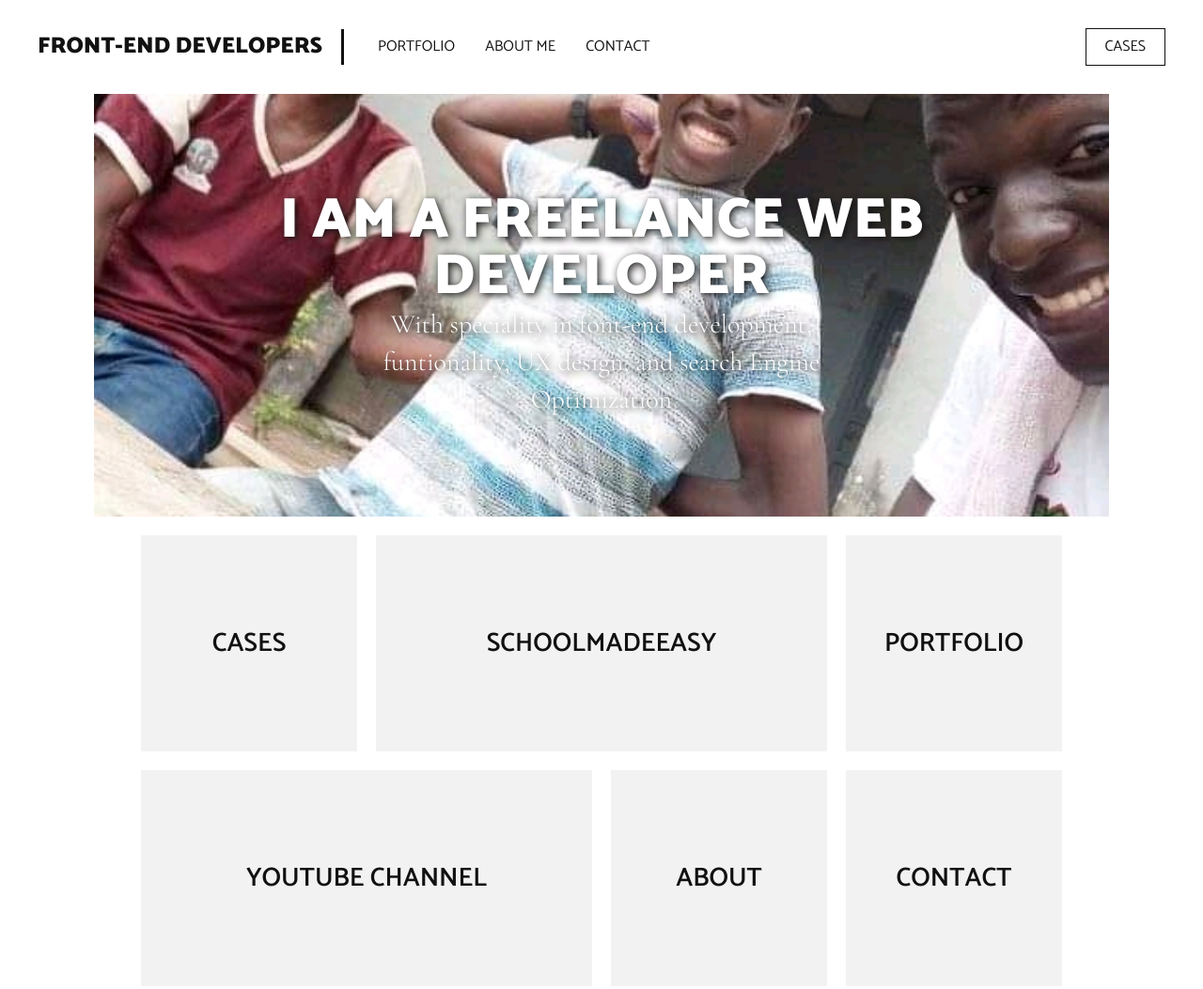
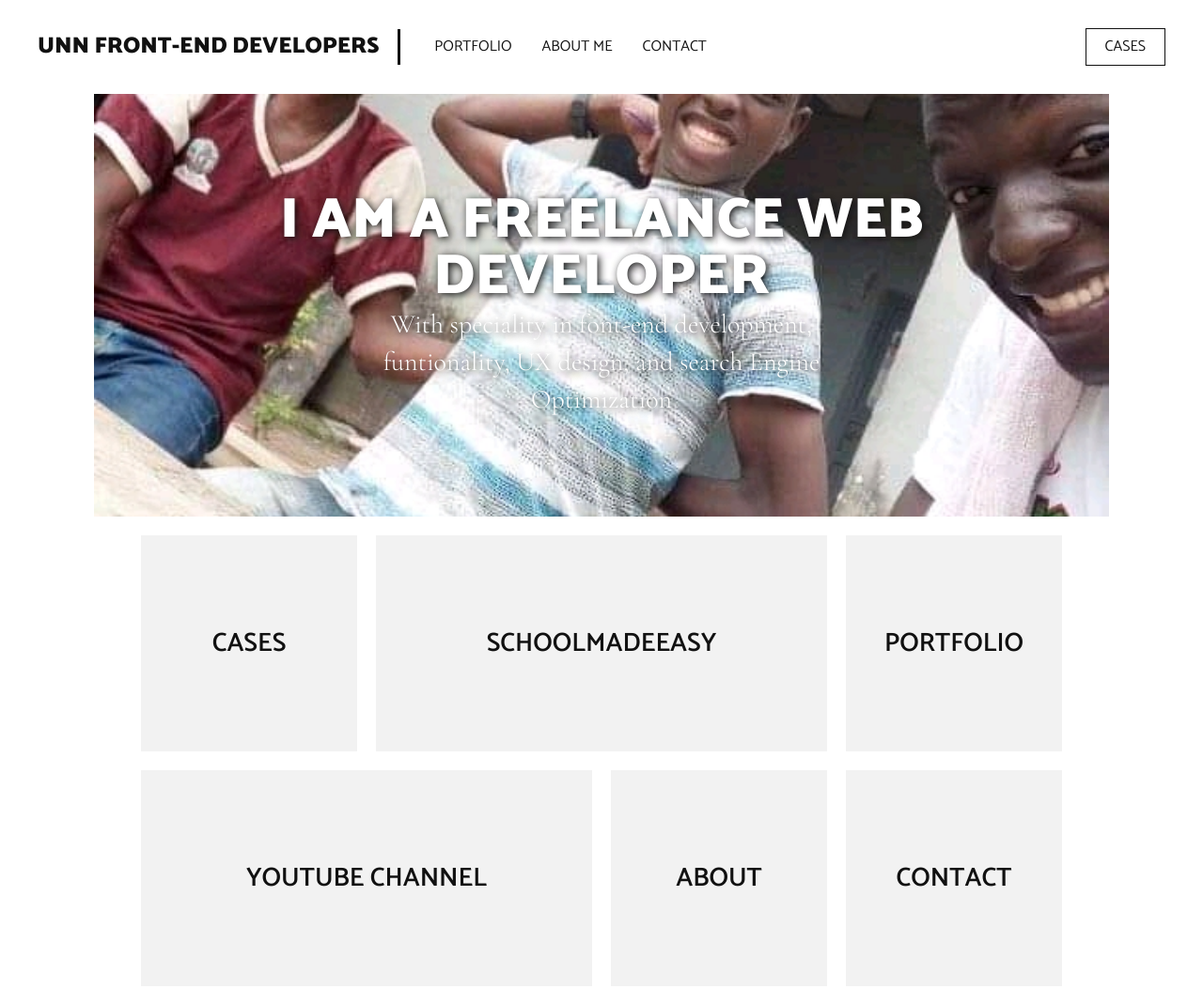
Before and after one commit to nofiupelumi/My-portfoio, a plain HTML site: page index.html in a window 1280 px wide. Shown: the top 1053 px of the page at 94% size. Drawn offline with nearby package versions, Linux system fonts and the light colour scheme.

Commit message:
changes to tite and css comment

```diff
--- a/index.html
+++ b/index.html
@@ -12,7 +12,7 @@ href="https://fonts.googleapis.com/css?family=catamaran:100,200,300,400,500,600,
 <body>
   <header>
 
-<a     class="header-brand"   href="index.html" >FRONT-END DEVELOPERS</a>
+<a     class="header-brand"   href="index.html" > UNN FRONT-END DEVELOPERS</a>
 <nav>
   <ul>
     <li><a href="portfoliio.html">Portfolio</a></li>
--- a/style.css
+++ b/style.css
@@ -3,7 +3,7 @@ html5doctor.com Reset Stylesheet
 v1.6.1
 Last Updated: 2010-09-17
 Author: Richard Clark - http://richclarkdesign.com
-Twitter: @rich_clark
+Twitter: @rich_clark  ...
 */
 
 html, body, div, span, object, iframe,
```
